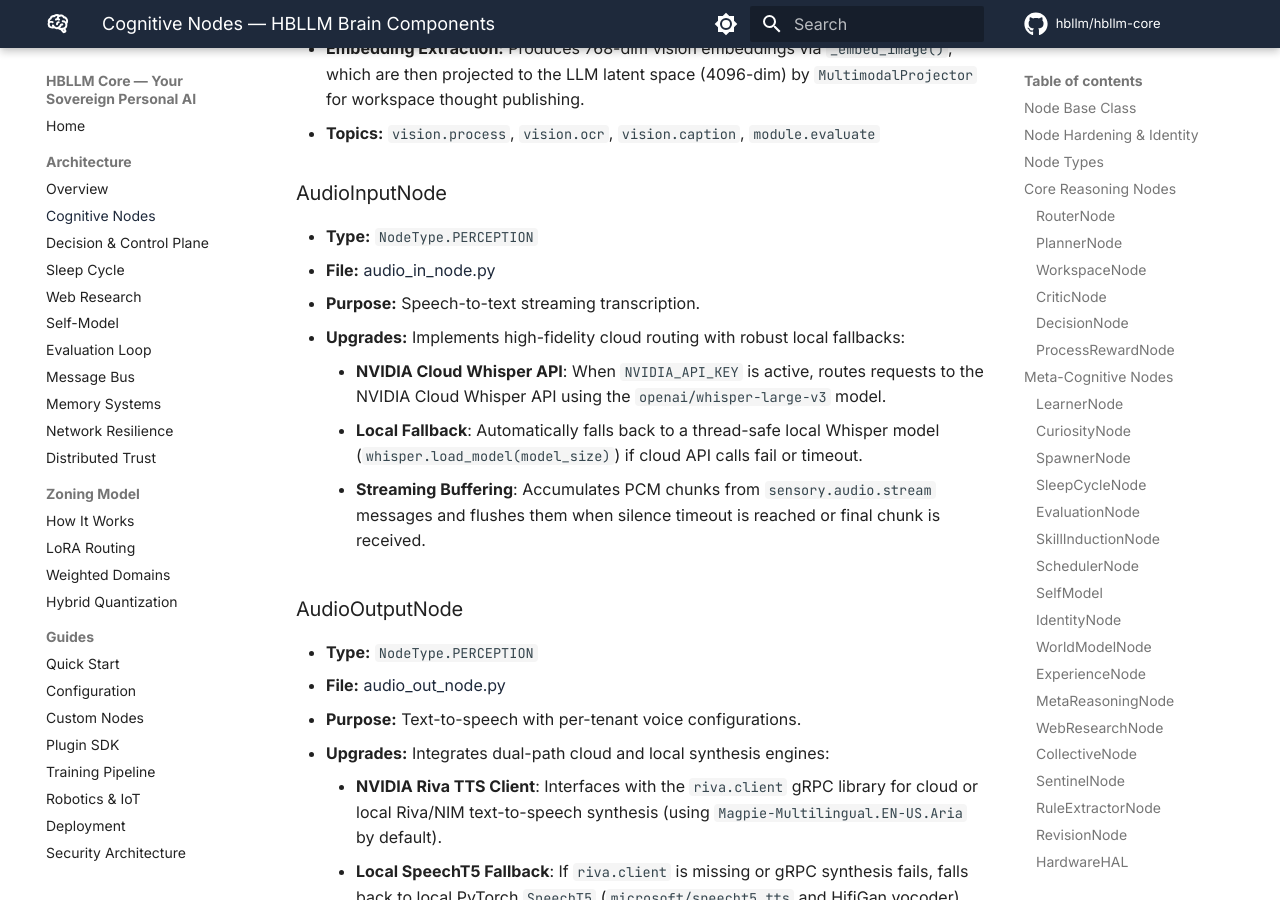
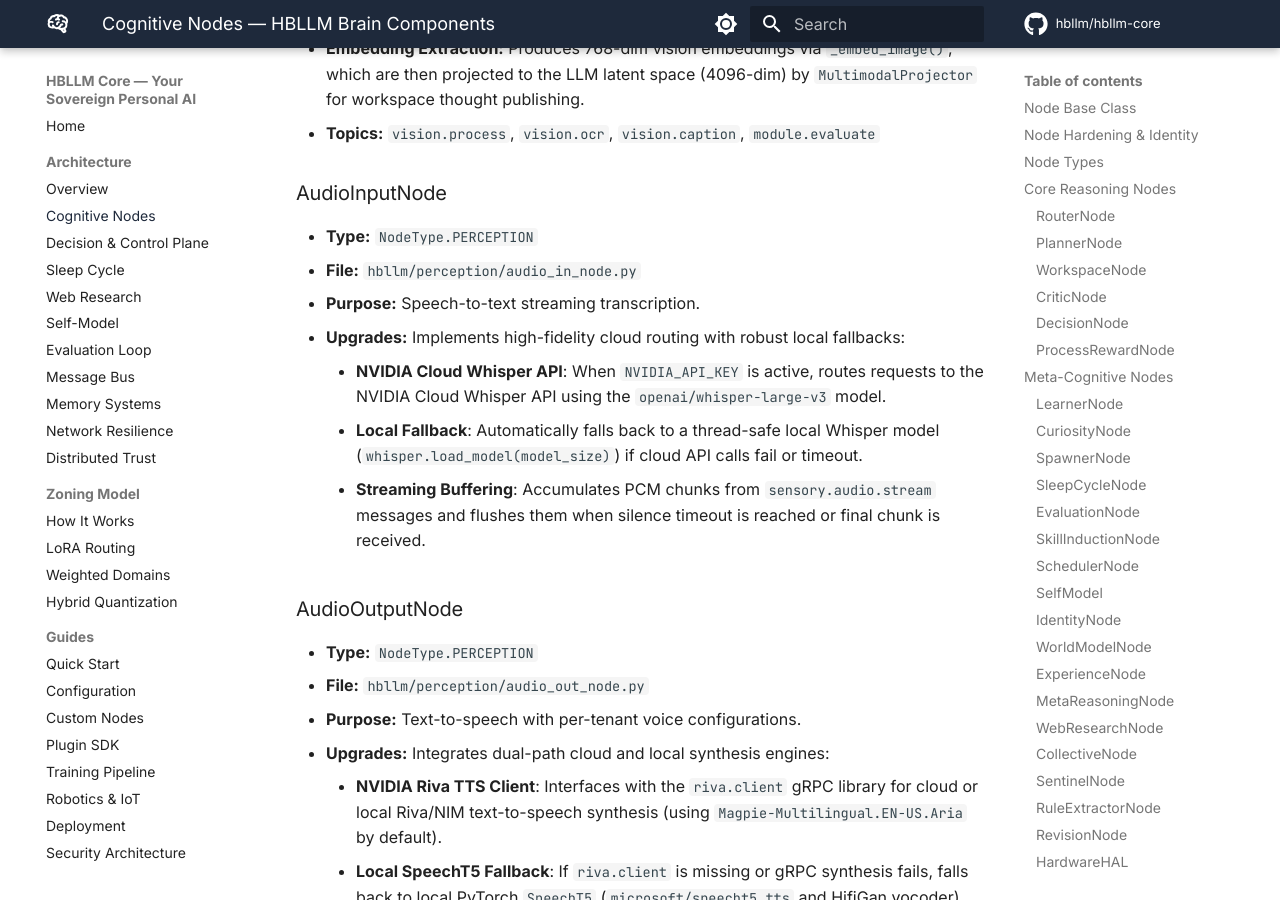
Before and after one commit to HBLLM/hbllm-core, an MkDocs documentation site: the page built from docs/architecture/cognitive-nodes.md, in a window 1280 px wide and 900 px high, scrolled down 8993 px. Built offline with MkDocs 1.6.1 and Material for MkDocs 9.7.7, drawn with Linux system fonts in a browser that asks for light colours; comment, search, counter and statistics services are not loaded; some of the changed text lies outside the part shown.

Commit message:
fix: doc links

```diff
--- a/docs/architecture/cognitive-nodes.md
+++ b/docs/architecture/cognitive-nodes.md
@@ -94,7 +94,7 @@
 ### DecisionNode
 
 - **Type:** `NodeType.CORE`
-- **File:** [decision_node.py](hbllm/brain/decision_node.py)
+- **File:** `hbllm/brain/decision_node.py`
 - **Purpose:** Synthesizes the final output from workspace state, confidence scores, and critic feedback.
 - **Upgrades:** Integrates a Bounded Rationality 3-tier validation path:
     1. **Level 1: Safety Gate**: Enforces risk-based filters (regular expression checks for low/medium risk, LLM-backed classifiers for high-risk tools).
@@ -175,7 +175,7 @@
 ### WorldModelNode
 
 - **Type:** `NodeType.CORE`
-- **File:** [world_model_node.py](hbllm/brain/world_model_node.py)
+- **File:** `hbllm/brain/world_model_node.py`
 - **Purpose:** Sandboxed AST-level simulation for "what-if" reasoning. Validates code execution plans by analyzing imports and potential side effects.
 - **Upgrades:** Extended to handle physical action dry-runs and simulated repository/code world modifications:
     - **AST Static Analysis**: Parses Python code to compile and check imports against `dangerous_imports` (blocking modules like `os`, `subprocess`, `sys`, `shutil`, `socket`).
@@ -265,7 +265,7 @@
 ### AudioInputNode
 
 - **Type:** `NodeType.PERCEPTION`
-- **File:** [audio_in_node.py](hbllm/perception/audio_in_node.py)
+- **File:** `hbllm/perception/audio_in_node.py`
 - **Purpose:** Speech-to-text streaming transcription.
 - **Upgrades:** Implements high-fidelity cloud routing with robust local fallbacks:
     - **NVIDIA Cloud Whisper API**: When `NVIDIA_API_KEY` is active, routes requests to the NVIDIA Cloud Whisper API using the `openai/whisper-large-v3` model.
@@ -275,7 +275,7 @@
 ### AudioOutputNode
 
 - **Type:** `NodeType.PERCEPTION`
-- **File:** [audio_out_node.py](hbllm/perception/audio_out_node.py)
+- **File:** `hbllm/perception/audio_out_node.py`
 - **Purpose:** Text-to-speech with per-tenant voice configurations.
 - **Upgrades:** Integrates dual-path cloud and local synthesis engines:
     - **NVIDIA Riva TTS Client**: Interfaces with the `riva.client` gRPC library for cloud or local Riva/NIM text-to-speech synthesis (using `Magpie-Multilingual.EN-US.Aria` by default).
```
